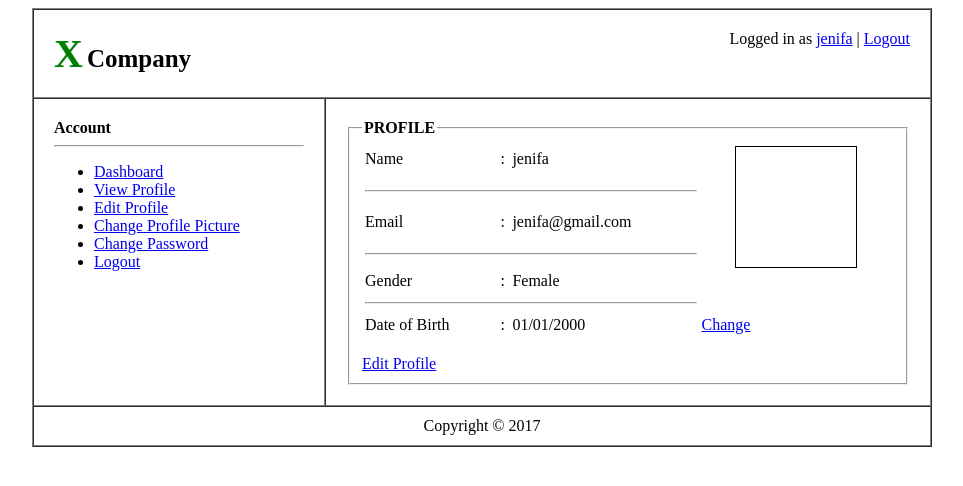
After one commit to jenifa124/-Learning-web-technologies-spring2025-2026-sec-j, a PHP site: page /F/viwe_profile.php in a window 1280 px wide. The commit adds this page. Shown: the top 486 px of the page, without its empty margins (158-1121 px from the left). Run offline with PHP 8.4, Linux system fonts and the light colour scheme.

Commit message:
viweprofilepage

```diff
--- /dev/null
+++ b/finallab2/F/viwe_profile.php
@@ -0,0 +1,122 @@
+<?php
+include '../auth.php';
+
+if (!isset($_SESSION['logged_in'])) {
+    header("Location: ../C/login.php");
+    exit();
+}
+
+$username = $_SESSION['logged_in'];
+$user = $_SESSION['users'][$username];
+?>
+
+<!DOCTYPE html>
+<html>
+<head>
+    <title>View Profile</title>
+</head>
+<body>
+
+<table border="1" width="900" align="center" cellspacing="0" cellpadding="0">
+
+    <!-- Header -->
+    <tr>
+        <td colspan="2" style="padding:20px;">
+            <span style="font-size:40px; color:green; font-weight:bold;">X</span>
+            <span style="font-size:25px; font-weight:bold;">Company</span>
+
+            <span style="float:right;">
+                Logged in as
+                <a href="../F/view_profile.php"><?php echo $user['name']; ?></a> |
+                <a href="../logout/logout.php">Logout</a>
+            </span>
+        </td>
+    </tr>
+
+    <!-- Body -->
+    <tr>
+
+        <!-- Left Menu -->
+        <td width="250" valign="top" style="padding:20px;">
+            <b>Account</b>
+            <hr>
+
+            <ul>
+                <li><a href="../E/dashboard.php">Dashboard</a></li>
+                <li><a href="../F/view_profile.php">View Profile</a></li>
+                <li><a href="../G/edit_profile.php">Edit Profile</a></li>
+                <li><a href="../H/change_picture.php">Change Profile Picture</a></li>
+                <li><a href="../I/change_password.php">Change Password</a></li>
+                <li><a href="../logout/logout.php">Logout</a></li>
+            </ul>
+        </td>
+
+        <!-- Right Content -->
+        <td valign="top" style="padding:20px;">
+
+            <fieldset>
+                <legend><b>PROFILE</b></legend>
+
+                <table width="100%">
+
+                    <tr>
+                        <td>
+                            Name</td>
+                        <td>:</td>
+                        <td><?php echo $user['name']; ?></td>
+
+                        <td rowspan="4" align="center">
+                            <!-- Dummy Image -->
+                            <div style="width:120px; height:120px; border:1px solid black;"></div>
+                        </td>
+                    </tr>
+
+                    <tr><td colspan="3"><hr></td></tr>
+
+                    <tr>
+                        <td>Email</td>
+                        <td>:</td>
+                        <td>jenifa@gmail.com</td>
+                    </tr>
+
+                    <tr><td colspan="3"><hr></td></tr>
+
+                    <tr>
+                        <td>Gender</td>
+                        <td>:</td>
+                        <td>Female</td>
+                    </tr>
+
+                    <tr><td colspan="3"><hr></td></tr>
+
+                    <tr>
+                        <td>Date of Birth</td>
+                        <td>:</td>
+                        <td>01/01/2000</td>
+                        <td>
+                            <a href="../H/change_picture.php">Change</a>
+                        </td>
+                    </tr>
+
+                </table>
+
+                <br>
+                <a href="../G/edit_profile.php">Edit Profile</a>
+
+            </fieldset>
+
+        </td>
+
+    </tr>
+
+    <!-- Footer -->
+    <tr>
+        <td colspan="2" align="center" style="padding:10px;">
+            Copyright &copy; 2017
+        </td>
+    </tr>
+
+</table>
+
+</body>
+</html>
--- a/finallab2/auth.php
+++ b/finallab2/auth.php
@@ -2,18 +2,14 @@
 session_start();
 
 
-if (!isset($_SESSION['users'])) {
-    $_SESSION['users'] = [];
-}
+$_SESSION['users']['jenifa'] = [
+    'name' => 'jenifa',
+    'email' => 'jenifa@gmail.com',
+    'gender' => 'Female',
+    'dob' => '01/01/2000',
+    'password' => '123',
+    'picture' => ''
+];
 
-if (!isset($_SESSION['users']['jenifa'])) {
-    $_SESSION['users']['jenifa'] = [
-        'name' => 'jenifa',
-        'password' => '123'
-    ];
-}
-
-
-if (!isset($_SESSION['logged_in'])) {
-    $_SESSION['logged_in'] = 'jenifa';
-}
+$_SESSION['logged_in'] = 'jenifa';
+?>
```
